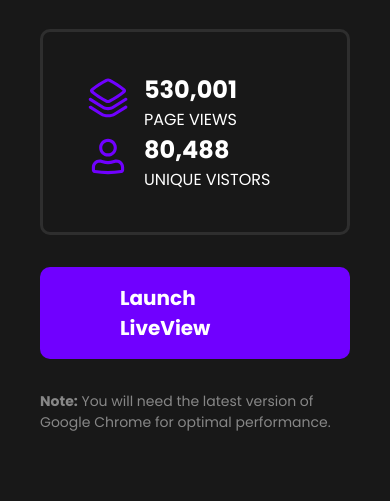
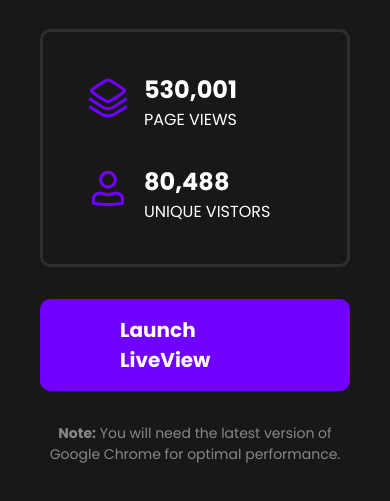
Before and after one commit to errolpl/webstats, a plain HTML site: page index.html in a window 390 px wide. Shown: the part 377-878 px from the top of the page. Before the commit the page ends 850 px from the top, so only its background shows below. Drawn offline with Linux system fonts and the light colour scheme.

Commit message:
mobile layout finished

```diff
--- a/style.css
+++ b/style.css
@@ -45,6 +45,7 @@ h3 {
   border: #2e2e2e solid 3px;
   border-radius: 0.625rem;
   width: 100%;
+  gap: 2rem;
 }
 
 .views,
@@ -66,6 +67,7 @@ p {
   text-transform: none;
   color: #878787;
   font-size: 0.875rem;
+  text-align: center;
 }
 
 a.cta {
```
